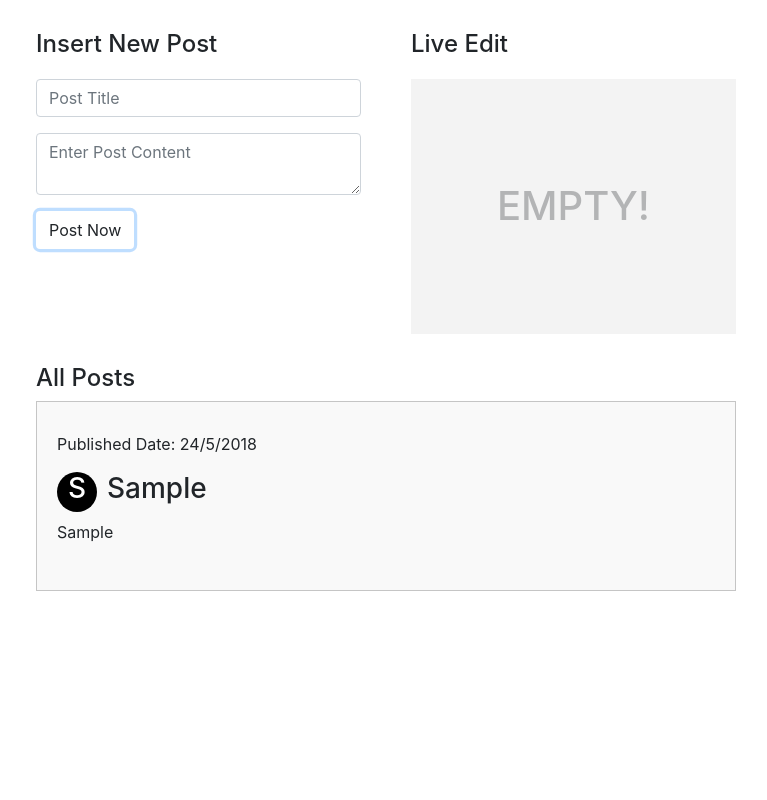
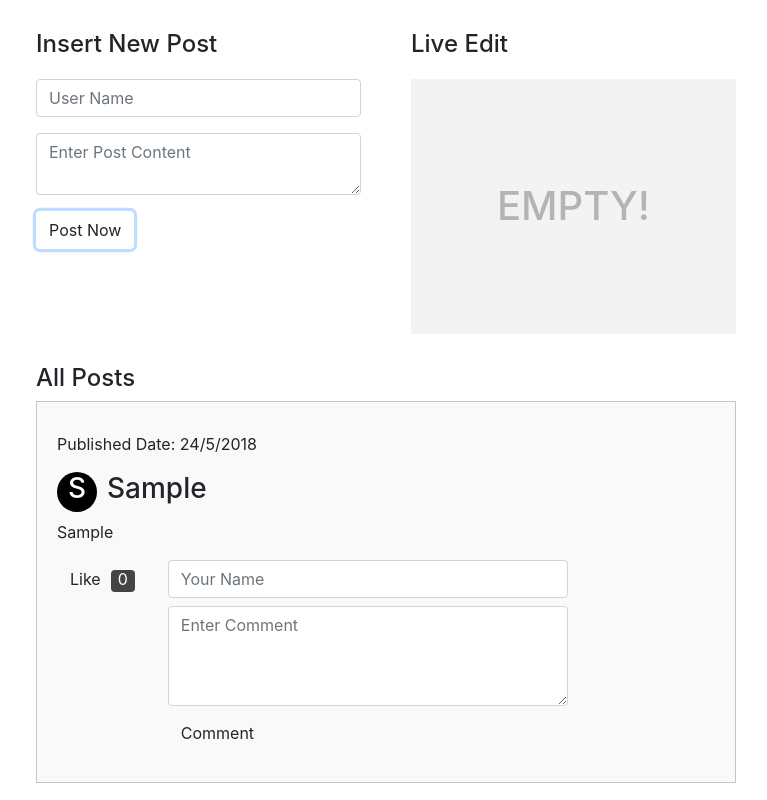
Before and after one commit to amjadrana05/simple-js-app, a website built with webpack: page index.html in a window 1280 px wide. Both pictures are taken after typing "Sample", "Sample" into the empty fields and a click on the button "Post Now". Shown: the whole page, without its empty margins (254-1021 px from the left). Built offline with nearby package versions, Linux system fonts and the light colour scheme.

Commit message:
Version 0.001 complete init stage.

```diff
--- a/src/index.js
+++ b/src/index.js
@@ -40,7 +40,7 @@ const app = $.getElementById("app");
 
     setAttributes(titleField, {
       "type": "text",
-      "placeholder": "Post Title",
+      "placeholder": "User Name",
       "class": "form-control mb-3",
       "id": "post_name"
     });
@@ -67,8 +67,8 @@ const app = $.getElementById("app");
   // init post area
   postArea();
 
-  //Live Edit Post
-  function liveEdit(){
+  //Live Edit and post area
+  function insertPost(){
     const liveEdit = $.createElement('div');
     const viewPostsWrap = $.querySelector('.view-posts-wrap');
     var date = new Date();
@@ -104,7 +104,7 @@ const app = $.getElementById("app");
     //add post
     $.querySelector('.add-post').addEventListener("click", function(e){
       var newPost = `
-      <li>
+      <li class="each-post">
         <p>Published Date: ${currentDate}</p>
         <h3><span class="first-letter">${titleField.value.charAt(0)}</span>${titleField.value}</h3>
         <p>${contentField.value}</p>
@@ -123,10 +123,85 @@ const app = $.getElementById("app");
       if (liveEdit.innerHTML == 0) {
         liveEdit.innerHTML = `<h3 class="empty-value">Empty!</h3>`;
       }
+
+      //comment init
+      cmtLikeArea();
     })
 
   }
-  liveEdit();
+  insertPost();
+
+  //Comment & like area
+  function cmtLikeArea(){
+    var Counter = 0;
+    let eachPost = $.querySelector('.each-post');
+    const mainWrap = $.createElement('div');
+    mainWrap.setAttribute('class', 'cmt-like-wrap')
+    const like = $.createElement('div');
+    like.setAttribute('class', 'like-wrap')
+    const likeBtn = $.createElement('button');
+    const likeCounter = $.createElement('span');
+    likeCounter.setAttribute('class', 'like-counter')
+    likeCounter.innerHTML = Counter;
+    likeBtn.setAttribute('class', 'btn btn-default add-like')
+    likeBtn.innerHTML = "Like";
+    const cmt = $.createElement('div');
+    cmt.setAttribute('class', 'comment-wrap')
+    const cmtField = $.createElement('input');
+    const cmtFieldText = $.createElement('textarea');
+    const cmtBtn = $.createElement('button');
+    const cmtList = $.createElement('ul');
+    setAttributes(cmtField, {
+      "type": "text",
+      "placeholder": "Your Name",
+      "class": "form-control mb-2",
+      "id": "comment_user"
+    });
+    setAttributes(cmtFieldText, {
+      "type": "textarea",
+      "placeholder": "Enter Comment",
+      "class": "form-control mb-2",
+      "id": "comment_text"
+    });
+    setAttributes(cmtBtn, {
+      "type": "submit",
+      "class": "btn btn-default add-comment"
+    });
+    cmtBtn.innerHTML = "Comment";
+    appendChilds(cmt, [
+      cmtField,
+      cmtFieldText,
+      cmtBtn
+    ]);
+    like.appendChild(likeBtn);
+    likeBtn.appendChild(likeCounter);
+    mainWrap.appendChild(like);
+    mainWrap.appendChild(cmt);
+    cmt.append(cmtList);
+    eachPost.appendChild(mainWrap);
+    let result;
+    // like counter
+    likeBtn.addEventListener('click', function (e) {
+      e.preventDefault();
+      likeCounter.innerHTML = ++Counter;
+    })
+
+    // commenting
+    cmtBtn.addEventListener('click', function(e){
+      e.preventDefault();
+      var eachCmt = `
+        <li>
+          <h4><span class="first-letter">${cmtField.value.charAt(0)}</span>${cmtField.value}</h4>
+          <p>${cmtFieldText.value}</p>
+        </li>
+      `;
+      cmtList.insertAdjacentHTML('afterbegin', eachCmt)
+      cmtField.value = '';
+      cmtFieldText.value = '';
+    })
+  }
+
+
 
   //Avater
   // var avater =
--- a/src/style.css
+++ b/src/style.css
@@ -76,3 +76,52 @@ ul.all-posts>li:last-child {
   color: #fff;
   margin-right: 10px;
 }
+.cmt-like-wrap{
+  display: flex;
+}
+.like-wrap {
+  margin-right: 20px;
+}
+.comment-wrap #comment_text {
+  height: 100px;
+}
+.like-counter{
+  display: inline-block;
+  background: #444;
+  padding: 1px 7px 5px 7px;
+  line-height: 1;
+  border-radius: 4px;
+  color: #fff;
+  margin-left: 10px;
+}
+.comment-wrap{
+  min-width: 400px;
+}
+.comment-wrap ul:empty{
+  display: none;
+}
+.comment-wrap ul{
+  background: #f3f3f3;
+  padding: 10px 0;
+  margin-top: 20px;
+  list-style: none;
+}
+.comment-wrap ul li{
+  border-bottom: 1px solid #dedede;
+  padding: 10px 20px;
+}
+.comment-wrap ul li:last-child {
+  border-bottom: none;
+}
+.comment-wrap ul li h4{
+  font-size: 18px;
+}
+.comment-wrap ul li .first-letter {
+  width: 25px;
+  height: 25px;
+  font-size: 18px;
+  line-height: 25px;
+}
+.comment-wrap ul li p{
+  margin: 0;
+}
```
Also changed, not shown: dist/bundle.js, dist/style.css.
